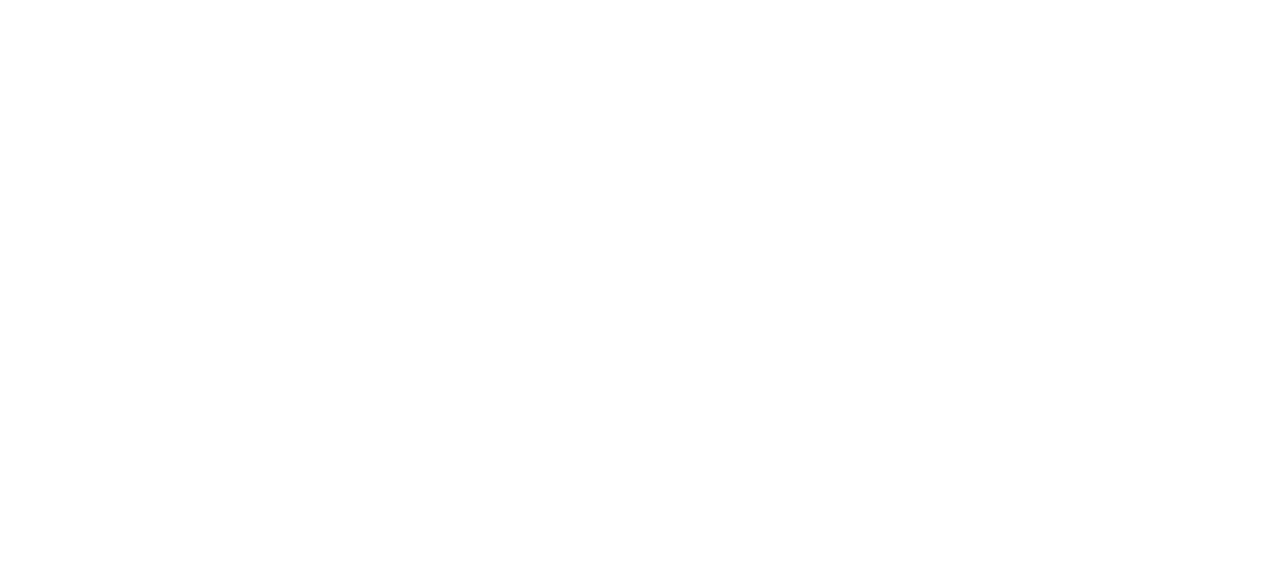
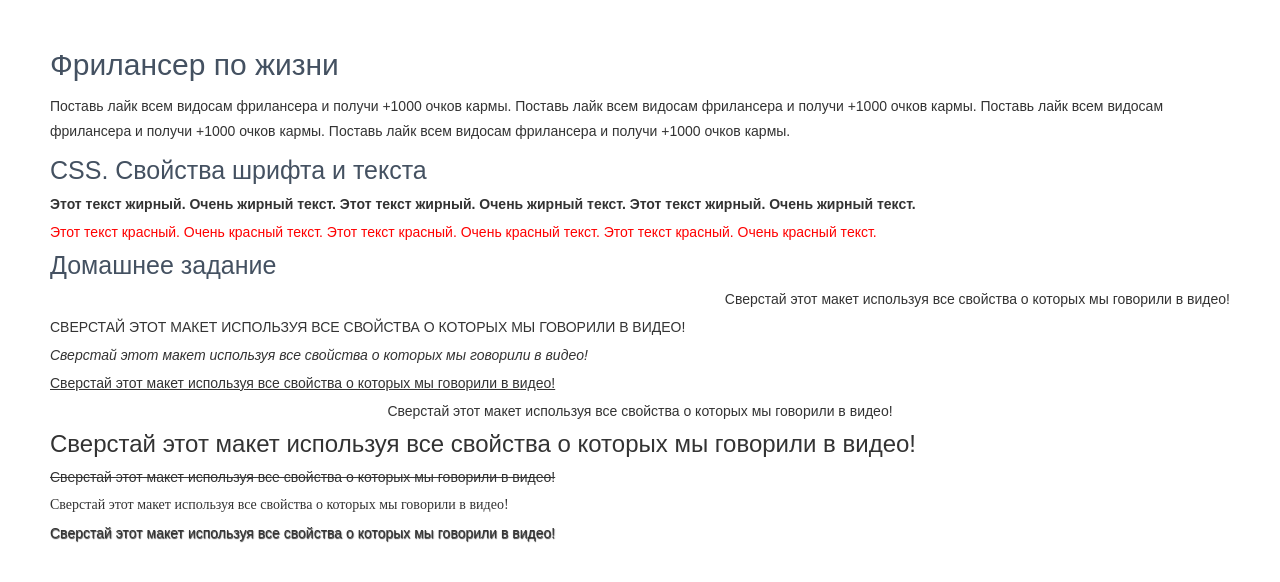
Before and after one commit to ASanovS/CourseFrontend, a plain HTML site: page lesson6/index.html in a window 1280 px wide. Drawn offline with Linux system fonts and the light colour scheme.

Commit message:
finished lesson6

```diff
--- a/lesson6/css/style.css
+++ b/lesson6/css/style.css
@@ -77,4 +77,64 @@ h6 {
     font-size: inherit;
     font-weight: 400;
 }
-/*---------*/
+/*--------------------------------------------*/
+
+body {
+    padding: 50px;
+    font-family: Arial, "Helvetica Neue", Helvetica, sans-serif;
+    color: #333333;
+}
+h1 {
+    color: #445161;
+    font-size: 30px;
+}
+h2 {
+    color: #445161;
+    font-size: 25px;
+}
+.text {
+    line-height: 25px;
+}
+.bold {
+    font-weight: 700;
+}
+.red {
+    color: #ff0000;
+}
+
+.taright {
+    text-align: right;
+    color: #333;
+}
+
+.uppercase {
+    text-transform: uppercase;
+}
+
+.italic {
+    font-style: italic;
+}
+
+.underline {
+    text-decoration: underline;
+}
+
+.tacenter {
+    text-align: center;
+}
+
+.fsize {
+    font-size: 24px;
+}
+
+.line-through {
+    text-decoration: line-through;
+}
+
+.fftimenewroman {
+    font-family: "Times New Roman", Times, Baskerville, Georgia, serif;
+}
+
+.tdshadow {
+    text-shadow: 0.5px 0.9px 1px;
+}
--- a/lesson6/index.html
+++ b/lesson6/index.html
@@ -5,11 +5,70 @@
     <meta charset="UTF-8">
     <meta http-equiv="X-UA-Compatible" content="IE=edge">
     <meta name="viewport" content="width=device-width, initial-scale=1.0">
-    <link rel="stylesheet" href="/lesson5/css/style.css">
+    <link rel="stylesheet" href="/lesson6/css/style.css">
     <title>Знакомство с CSS #2 </title>
 </head>
 
 <body>
+    <h1>Фрилансер по жизни</h1>
+    <br />
+    <p class="text">
+        Поставь лайк всем видосам фрилансера и получи +1000 очков кармы. Поставь лайк всем видосам фрилансера и получи
+        +1000 очков кармы. Поставь лайк всем видосам фрилансера и получи +1000 очков кармы. Поставь лайк всем видосам
+        фрилансера и получи +1000 очков кармы.
+    </p>
+    <br />
+    <h2>CSS. Свойства шрифта и текста</h2>
+    <br />
+    <p class="bold">
+        Этот текст жирный. Очень жирный текст. Этот текст жирный. Очень жирный текст. Этот текст жирный. Очень жирный
+        текст.
+    </p>
+    <br />
+    <p class="red">
+        Этот текст красный. Очень красный текст. Этот текст красный. Очень красный текст. Этот текст красный. Очень
+        красный текст.
+    </p>
+    <br>
+    <h2>
+        Домашнее задание
+    </h2>
+    <br>
+    <p class="taright">
+        Сверстай этот макет используя все свойства о которых мы говорили в видео!
+    </p>
+    <br>
+    <p class="uppercase">
+        Сверстай этот макет используя все свойства о которых мы говорили в видео!
+    </p>
+    <br>
+    <p class="italic">
+        Сверстай этот макет используя все свойства о которых мы говорили в видео!
+    </p>
+    <br>
+    <p class="underline">
+        Сверстай этот макет используя все свойства о которых мы говорили в видео!
+    </p>
+    <br>
+    <p class="tacenter">
+        Сверстай этот макет используя все свойства о которых мы говорили в видео!
+    </p>
+    <br>
+    <p class="fsize">
+        Сверстай этот макет используя все свойства о которых мы говорили в видео!
+    </p>
+    <br>
+    <p class="line-through">
+        Сверстай этот макет используя все свойства о которых мы говорили в видео!
+    </p>
+    <br>
+    <p class="fftimenewroman">
+        Сверстай этот макет используя все свойства о которых мы говорили в видео!
+    </p>
+<br>
+<p class="tdshadow">
+    Сверстай этот макет используя все свойства о которых мы говорили в видео!
+</p>
 
 </body>
 
```
